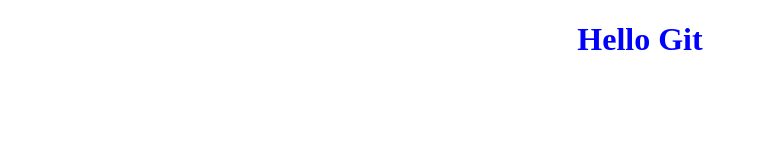
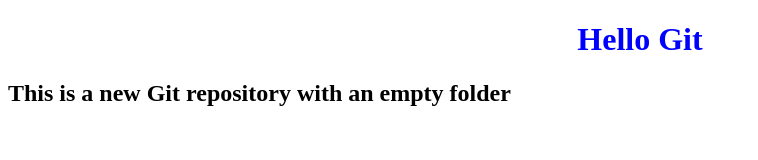
Before and after one commit to viktoriiaya/my-project-app, a plain HTML site: page index.html in a window 1280 px wide. Shown: the whole page, without its empty margins (0-758 px from the left). Drawn offline with Linux system fonts and the light colour scheme.

Commit message:
Update html

```diff
--- a/index.html
+++ b/index.html
@@ -8,6 +8,7 @@
   </head>
   <body>
     <h1>Hello Git</h1>
+    <h2>This is a new Git repository with an empty folder</h2>
     <script src="script.js"></script>
   </body>
 </html>
```
